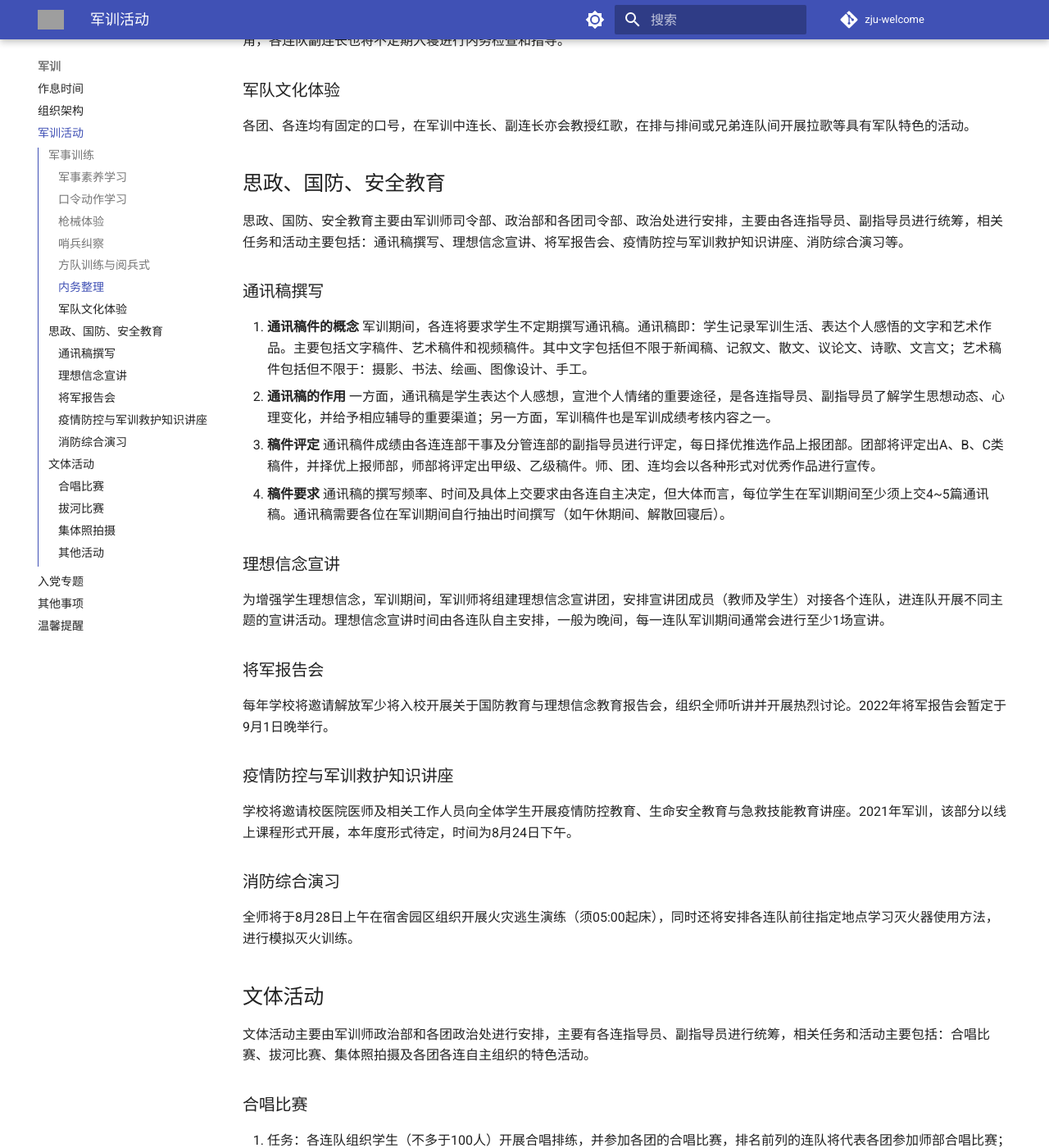
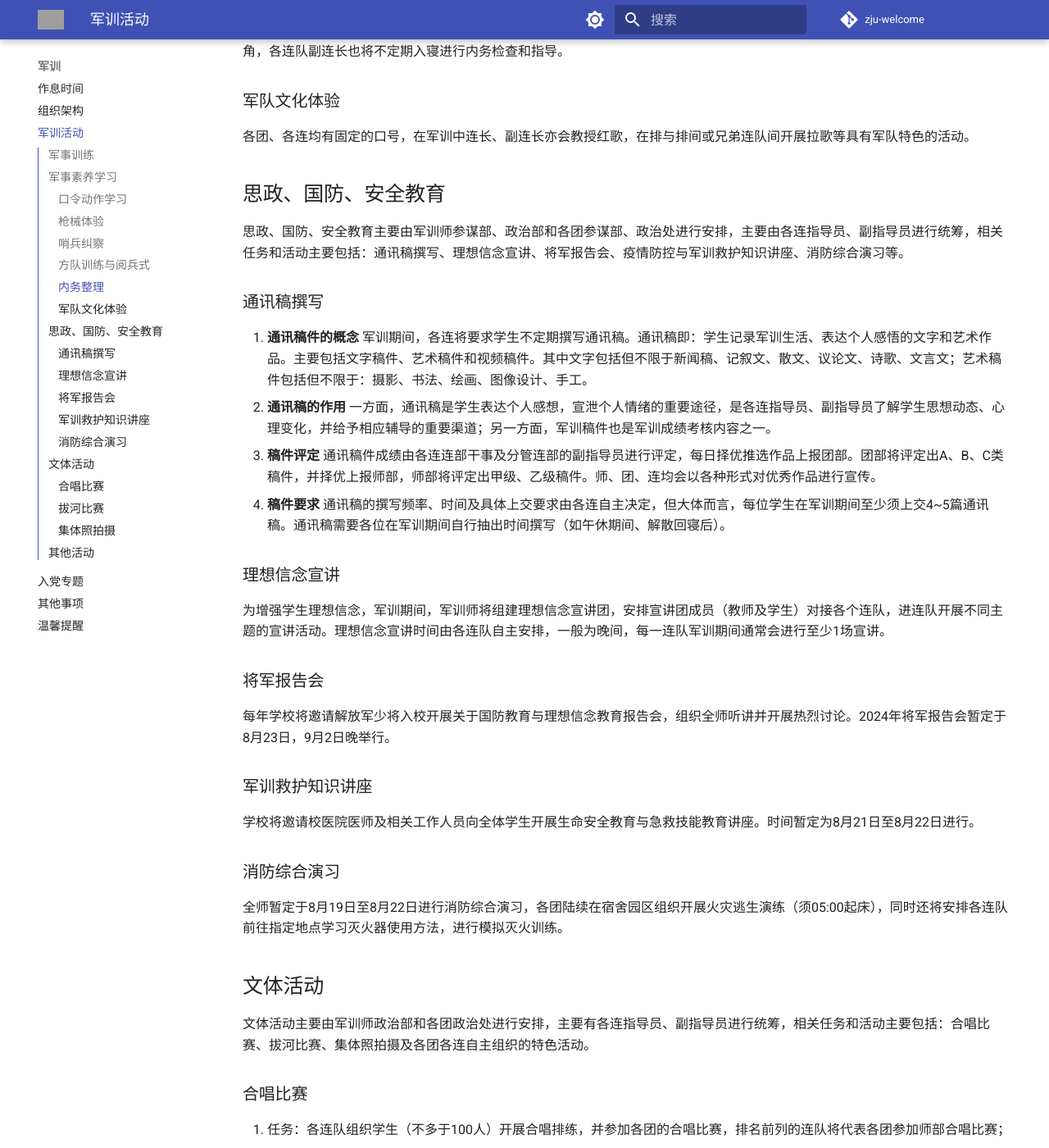
Before and after one commit to mini-full/zju-welcome, an MkDocs documentation site: the page built from docs/military_training/activities.md, in a window 1280 px wide and 1400 px high, scrolled down 1327 px. Shown: the whole window at 82% size. Built offline with MkDocs 1.6.1 and Material for MkDocs 9.7.7, drawn with Linux system fonts in a browser that asks for light colours; comment, search, counter and statistics services are not loaded; some of the changed text lies outside the part shown; grey boxes are pictures that could not be loaded.

Commit message:
update mt activities

```diff
--- a/docs/military_training/activities.md
+++ b/docs/military_training/activities.md
@@ -2,9 +2,9 @@
 
 ## 军事训练
 
-军事训练任务主要由军训师司令部及各团司令部进行安排，由各连连长、副连长、排长负责带训，相关任务和活动主要包括：军事素养学习、口令动作学习、枪械体验、哨兵纠察、方队训练和阅兵式、内务整理、军队文化体验等。
+军事训练任务主要由军训师参谋部及各团参谋部进行安排，由各连连长、副连长负责带训，相关任务和活动主要包括：军事素养学习、口令动作学习、枪械体验、哨兵纠察、方队训练和阅兵式、内务整理、军队文化体验等。
 
-### 军事素养学习
+## 军事素养学习
 
 1. **军训纪律与条令条例学习**；
 2. **穿戴、着装及其整理**；
@@ -19,7 +19,7 @@
 
 ### 枪械体验
 
-由司令部安排各团在操课期间轮流前往校内固定地点，进行激光瞄靶和模拟打靶体验。
+由参谋部安排各团在操课期间轮流前往校内固定地点，进行激光瞄靶和模拟打靶体验。
 
 ### 哨兵纠察
 
@@ -48,18 +44,14 @@
 
 ## 思政、国防、安全教育
 
-思政、国防、安全教育主要由军训师司令部、政治部和各团司令部、政治处进行安排，主要由各连指导员、副指导员进行统筹，相关任务和活动主要包括：通讯稿撰写、理想信念宣讲、将军报告会、疫情防控与军训救护知识讲座、消防综合演习等。
+思政、国防、安全教育主要由军训师参谋部、政治部和各团参谋部、政治处进行安排，主要由各连指导员、副指导员进行统筹，相关任务和活动主要包括：通讯稿撰写、理想信念宣讲、将军报告会、疫情防控与军训救护知识讲座、消防综合演习等。
 
 ### 通讯稿撰写
 
-1. **通讯稿件的概念**
-军训期间，各连将要求学生不定期撰写通讯稿。通讯稿即：学生记录军训生活、表达个人感悟的文字和艺术作品。主要包括文字稿件、艺术稿件和视频稿件。其中文字包括但不限于新闻稿、记叙文、散文、议论文、诗歌、文言文；艺术稿件包括但不限于：摄影、书法、绘画、图像设计、手工。
-2. **通讯稿的作用**
-一方面，通讯稿是学生表达个人感想，宣泄个人情绪的重要途径，是各连指导员、副指导员了解学生思想动态、心理变化，并给予相应辅导的重要渠道；另一方面，军训稿件也是军训成绩考核内容之一。
-3. **稿件评定**
-通讯稿件成绩由各连连部干事及分管连部的副指导员进行评定，每日择优推选作品上报团部。团部将评定出A、B、C类稿件，并择优上报师部，师部将评定出甲级、乙级稿件。师、团、连均会以各种形式对优秀作品进行宣传。
-4. **稿件要求**
-通讯稿的撰写频率、时间及具体上交要求由各连自主决定，但大体而言，每位学生在军训期间至少须上交4~5篇通讯稿。通讯稿需要各位在军训期间自行抽出时间撰写（如午休期间、解散回寝后）。
+1. **通讯稿件的概念** 军训期间，各连将要求学生不定期撰写通讯稿。通讯稿即：学生记录军训生活、表达个人感悟的文字和艺术作品。主要包括文字稿件、艺术稿件和视频稿件。其中文字包括但不限于新闻稿、记叙文、散文、议论文、诗歌、文言文；艺术稿件包括但不限于：摄影、书法、绘画、图像设计、手工。
+2. **通讯稿的作用** 一方面，通讯稿是学生表达个人感想，宣泄个人情绪的重要途径，是各连指导员、副指导员了解学生思想动态、心理变化，并给予相应辅导的重要渠道；另一方面，军训稿件也是军训成绩考核内容之一。
+3. **稿件评定** 通讯稿件成绩由各连连部干事及分管连部的副指导员进行评定，每日择优推选作品上报团部。团部将评定出A、B、C类稿件，并择优上报师部，师部将评定出甲级、乙级稿件。师、团、连均会以各种形式对优秀作品进行宣传。
+4. **稿件要求** 通讯稿的撰写频率、时间及具体上交要求由各连自主决定，但大体而言，每位学生在军训期间至少须上交4~5篇通讯稿。通讯稿需要各位在军训期间自行抽出时间撰写（如午休期间、解散回寝后）。
 
 ### 理想信念宣讲
 
@@ -67,15 +59,15 @@
 
 ### 将军报告会
 
-每年学校将邀请解放军少将入校开展关于国防教育与理想信念教育报告会，组织全师听讲并开展热烈讨论。2022年将军报告会暂定于9月1日晚举行。
+每年学校将邀请解放军少将入校开展关于国防教育与理想信念教育报告会，组织全师听讲并开展热烈讨论。2024年将军报告会暂定于8月23日，9月2日晚举行。
 
-### 疫情防控与军训救护知识讲座
+### 军训救护知识讲座
 
-学校将邀请校医院医师及相关工作人员向全体学生开展疫情防控教育、生命安全教育与急救技能教育讲座。2021年军训，该部分以线上课程形式开展，本年度形式待定，时间为8月24日下午。
+学校将邀请校医院医师及相关工作人员向全体学生开展生命安全教育与急救技能教育讲座。时间暂定为8月21日至8月22日进行。
 
 ### 消防综合演习
 
-全师将于8月28日上午在宿舍园区组织开展火灾逃生演练（须05:00起床），同时还将安排各连队前往指定地点学习灭火器使用方法，进行模拟灭火训练。
+全师暂定于8月19日至8月22日进行消防综合演习，各团陆续在宿舍园区组织开展火灾逃生演练（须05:00起床），同时还将安排各连队前往指定地点学习灭火器使用方法，进行模拟灭火训练。
 
 ## 文体活动
 
@@ -101,6 +93,6 @@
 2. 时间：待定，一般为军训第10天左右；
 3. 人员：全连所有参训干部、参训学生
 
-### 其他活动
+## 其他活动
 
 除以上活动外，各团将安排具有本团特色的活动若干，各连也会在晚间空闲期安排适合在连队教室内开展的活动，如红色观影、知识竞赛等。
```
Also changed, not shown: other parts of docs/military_training/activities.md (+5 -9 lines).
